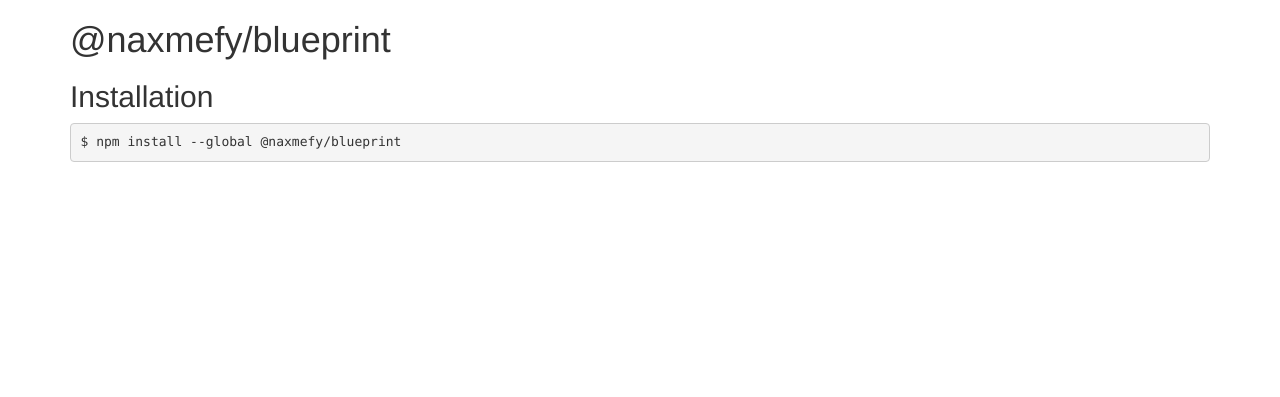
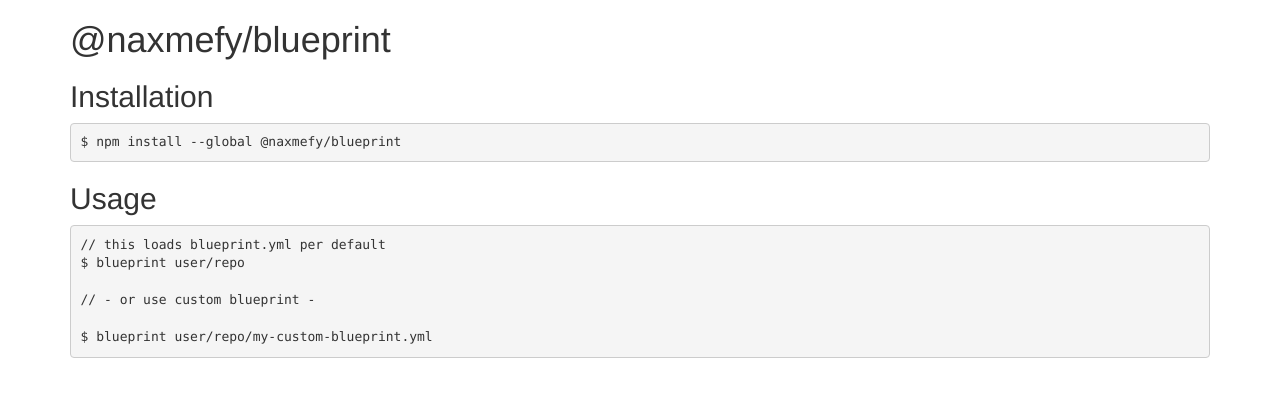
Before and after one commit to naxmefy/node-blueprint, a Jekyll site: the page built from docs/pages/index.md, in a window 1280 px wide. Shown: the top 397 px of the page. Built offline with Jekyll 4.4.1, drawn with Linux system fonts in a browser that asks for light colours; a style sheet for code colours, icons or effects is not loaded.

Commit message:
enh index doc

````diff
--- a/docs/pages/index.md
+++ b/docs/pages/index.md
@@ -13,3 +13,13 @@ weight: 10
 ```
 $ npm install --global @naxmefy/blueprint
 ```
+
+## Usage
+```
+// this loads blueprint.yml per default
+$ blueprint user/repo
+
+// - or use custom blueprint -
+
+$ blueprint user/repo/my-custom-blueprint.yml
+```
````
